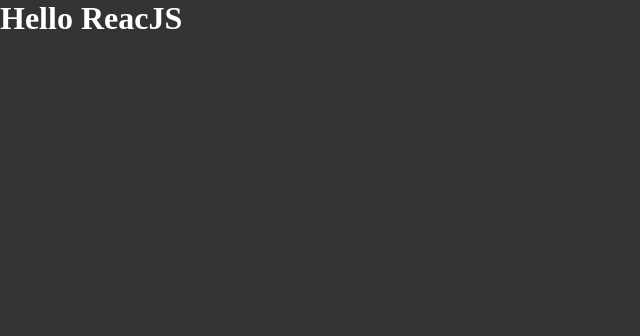
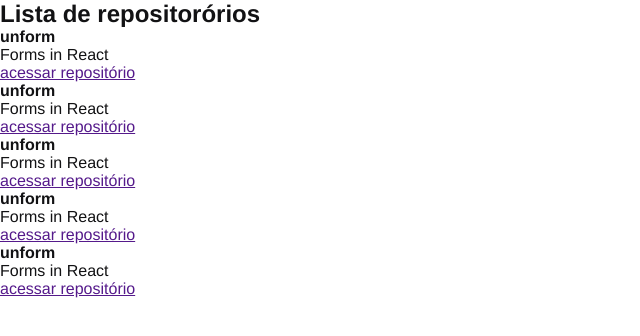
Before and after one commit to renanferminojc/rocketseat, a React app in the folder ignite/trilha-react/01-github-explorer/: page / in a window 1280 px wide. Shown: the top 336 px of the page, without its empty margins (0-640 px from the left). Built offline with nearby package versions, Linux system fonts and the light colour scheme.

Commit message:
primeiro component react

```diff
--- a/ignite/trilha-react/01-github-explorer/src/App.jsx
+++ b/ignite/trilha-react/01-github-explorer/src/App.jsx
@@ -1,3 +1,5 @@
+import { RepositoryList } from "./components/RepositoryList";
+
 export function App() {
-  return <h1>Hello ReacJS</h1>
+  return <RepositoryList />
 }
--- /dev/null
+++ b/ignite/trilha-react/01-github-explorer/src/components/RepositoryList.jsx
@@ -0,0 +1,50 @@
+export function RepositoryList() {
+  return (
+    <section className="repository-list">
+      <h1>Lista de repositorórios</h1>
+
+      <ul>
+        <li>
+          <strong>unform</strong>
+          <p>Forms in React</p>
+
+          <a href="">
+            acessar repositório
+          </a>
+        </li>
+        <li>
+          <strong>unform</strong>
+          <p>Forms in React</p>
+
+          <a href="">
+            acessar repositório
+          </a>
+        </li>
+        <li>
+          <strong>unform</strong>
+          <p>Forms in React</p>
+
+          <a href="">
+            acessar repositório
+          </a>
+        </li>
+        <li>
+          <strong>unform</strong>
+          <p>Forms in React</p>
+
+          <a href="">
+            acessar repositório
+          </a>
+        </li>
+        <li>
+          <strong>unform</strong>
+          <p>Forms in React</p>
+
+          <a href="">
+            acessar repositório
+          </a>
+        </li>
+      </ul>
+    </section>
+  )
+}
--- a/ignite/trilha-react/01-github-explorer/src/styles/global.scss
+++ b/ignite/trilha-react/01-github-explorer/src/styles/global.scss
@@ -5,7 +5,6 @@
 }
 
 body {
-  font: Arial, Helvetica, sans-serif;
-  background: #333;
-  color: #fff;
+  font: 16px "Helvetica Neue", Arial, sans-serif;
+  color: #121214;
 }
```
